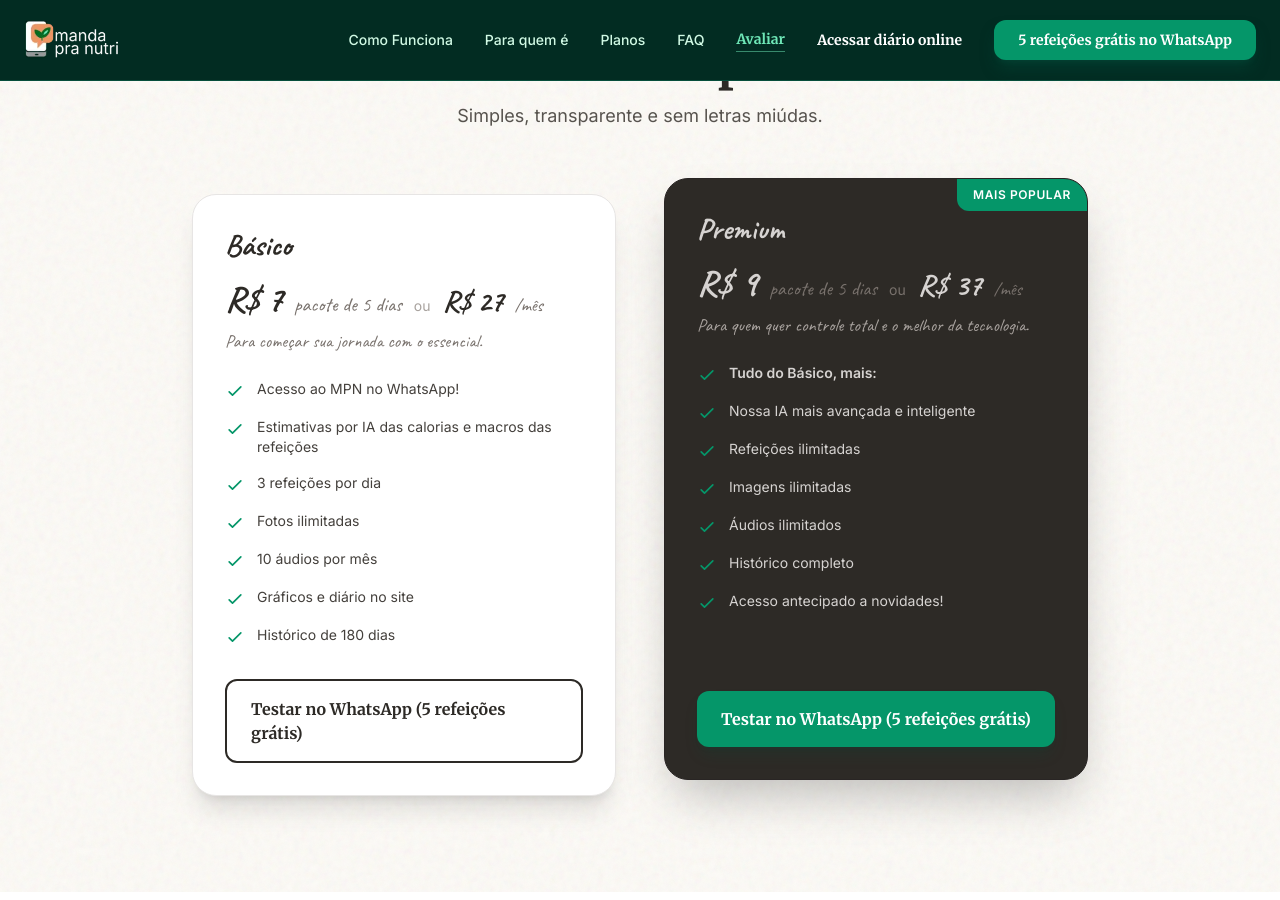
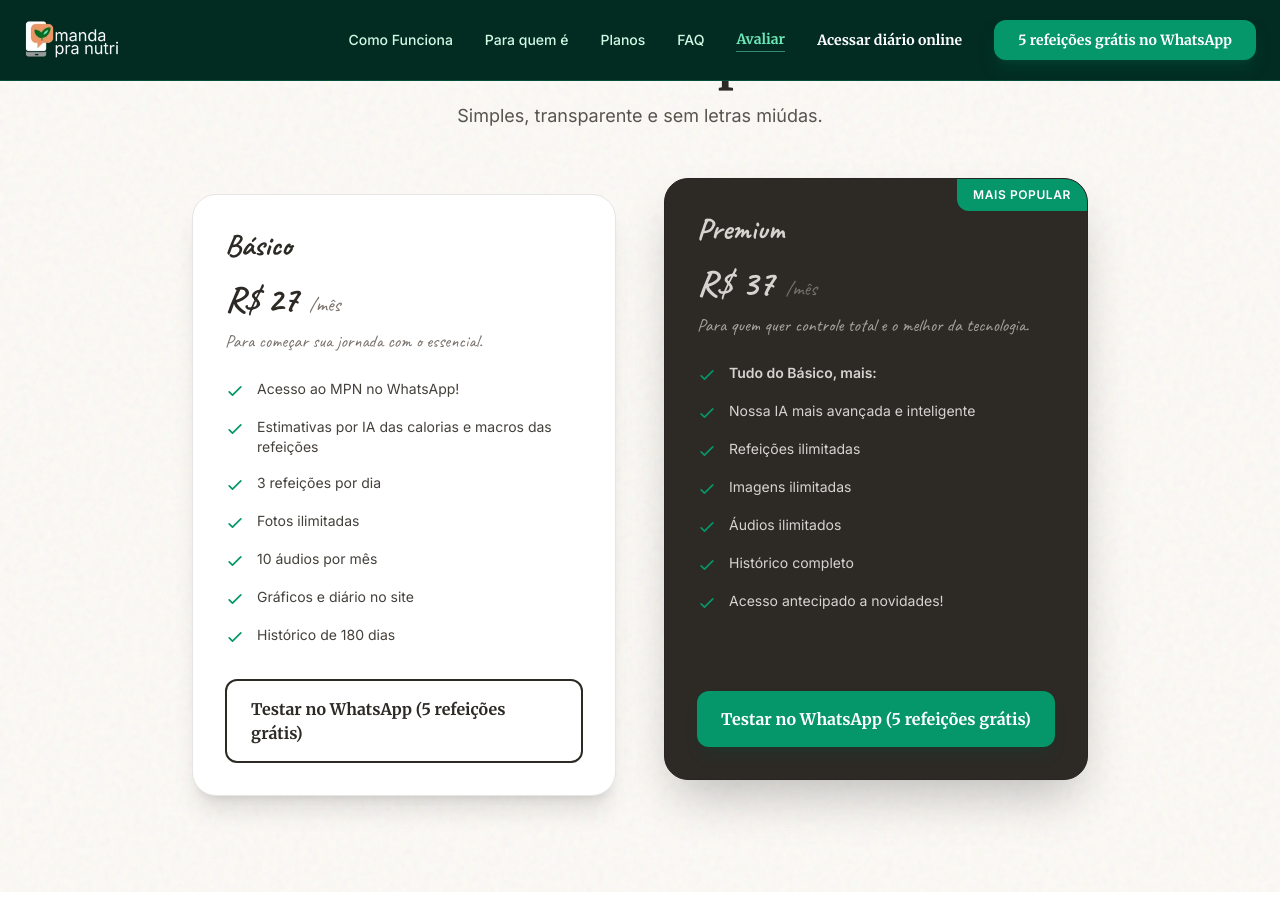
Before and after one commit to brulabs-dev/mpnsite, a Jekyll site: the page built from docs/index.html, in a window 1280 px wide and 900 px high, scrolled down 3853 px. Built offline with Jekyll 4.4.1, drawn with Linux system fonts in a browser that asks for light colours; nearby versions of some CDN libraries; a script that is not in the unit is left out.

Commit message:
sales funnel improvement

```diff
--- a/docs/index.html
+++ b/docs/index.html
@@ -421,11 +421,8 @@ is_home: true
                 <div class="mb-6">
                     <h3 class="font-handwriting font-bold text-3xl text-ink">Básico</h3>
                     <div class="mt-4 flex flex-wrap items-baseline gap-x-3 gap-y-1 text-ink">
-                        <span class="text-4xl font-handwriting font-bold tracking-tight">R$ 7</span>
-                        <span class="text-xl text-stone-500 font-handwriting">pacote de 5 dias</span>
-                        <span class="text-stone-400 font-sans text-sm">ou</span>
-                        <span class="text-3xl font-handwriting font-bold tracking-tight">R$ 27</span>
-                        <span class="text-lg text-stone-500 font-handwriting">/mês</span>
+                        <span class="text-4xl font-handwriting font-bold tracking-tight">R$ 27</span>
+                        <span class="text-xl text-stone-500 font-handwriting">/mês</span>
                     </div>
                     <p class="mt-2 text-lg font-handwriting text-stone-500">Para começar sua jornada com o essencial.</p>
                 </div>
@@ -474,11 +471,8 @@ is_home: true
                 <div class="mb-6">
                     <h3 class="font-handwriting font-bold text-3xl text-stone-300">Premium</h3>
                     <div class="mt-4 flex flex-wrap items-baseline gap-x-3 gap-y-1 text-stone-400">
-                        <span class="text-4xl font-handwriting font-bold text-stone-300">R$ 9</span>
-                        <span class="text-xl text-stone-500 font-handwriting">pacote de 5 dias</span>
-                        <span class="text-stone-500 font-sans text-sm">ou</span>
-                        <span class="text-3xl font-handwriting font-bold text-stone-300">R$ 37</span>
-                        <span class="text-lg text-stone-500 font-handwriting">/mês</span>
+                        <span class="text-4xl font-handwriting font-bold text-stone-300">R$ 37</span>
+                        <span class="text-xl text-stone-500 font-handwriting">/mês</span>
                     </div>
                     <p class="mt-2 text-lg font-handwriting text-stone-400">Para quem quer controle total e o melhor da tecnologia.</p>
                 </div>
```
